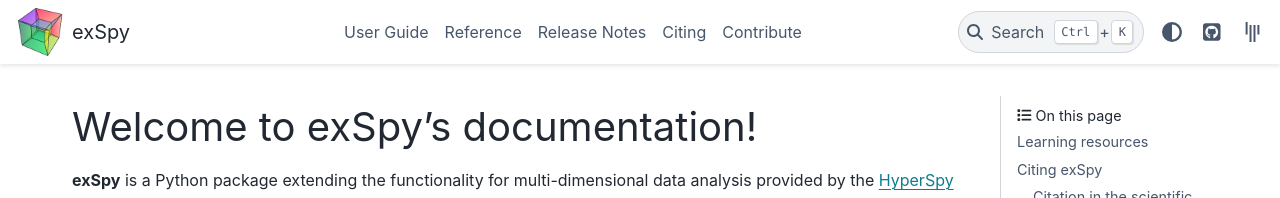
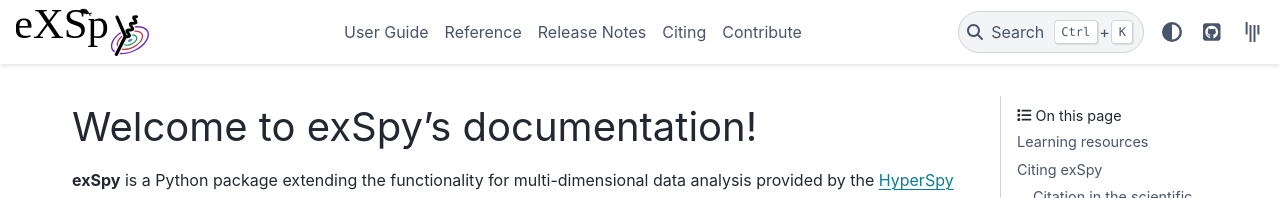
Before and after one commit to hyperspy/exspy, a Sphinx documentation site: the page built from doc/index.rst, in a window 1280 px wide. Shown: the top 198 px of the page. Built offline with Sphinx 7.4.7 and the PyData theme 0.15.4, drawn with Linux system fonts in a browser that asks for light colours; pages that are not in the unit, such as notebooks, are missing from menus; the version number could not be read and is left out.

Commit message:
add logo

```diff
--- a/doc/conf.py
+++ b/doc/conf.py
@@ -26,9 +26,9 @@
 
 # -- Project information -----------------------------------------------------
 
-project = "exSpy"
+project = "eXSpy"
 copyright = "2023, exSpy Developers"
-author = "exSpy Developers"
+author = "eXSpy Developers"
 
 
 # -- General configuration ---------------------------------------------------
@@ -105,7 +105,9 @@
         },
     ],
     "logo": {
-        "text": "exSpy",
+        "alt_text": "eXSpy",
+        "image_light": "_static/exspy-banner-light.svg",
+        "image_dark": "_static/exspy-banner-dark.svg",
     },
     "header_links_before_dropdown": 6,
     "navigation_with_keys": False,
@@ -113,12 +115,12 @@
 
 # The name of an image file (relative to this directory) to place at the top
 # of the sidebar.
-html_logo = "_static/hyperspy_logo.png"
+#html_logo = "_static/exspy-bannerlogo.png"
 
 # -- Options for sphinx_favicon extension -----------------------------------
 
 favicons = [
-    "hyperspy.ico",
+    "exspy.ico",
 ]
 
 # Check links to API when building documentation
```
Also changed, not shown: doc/_static/exspy-banner-dark.svg (added), doc/_static/exspy-banner-light.svg (added), doc/_static/exspy-logo-dark.svg (added), doc/_static/exspy-logo-light.svg (added), doc/_static/exspy.ico (added), doc/_static/hyperspy.ico (deleted), doc/_static/hyperspy_logo.png (deleted).
